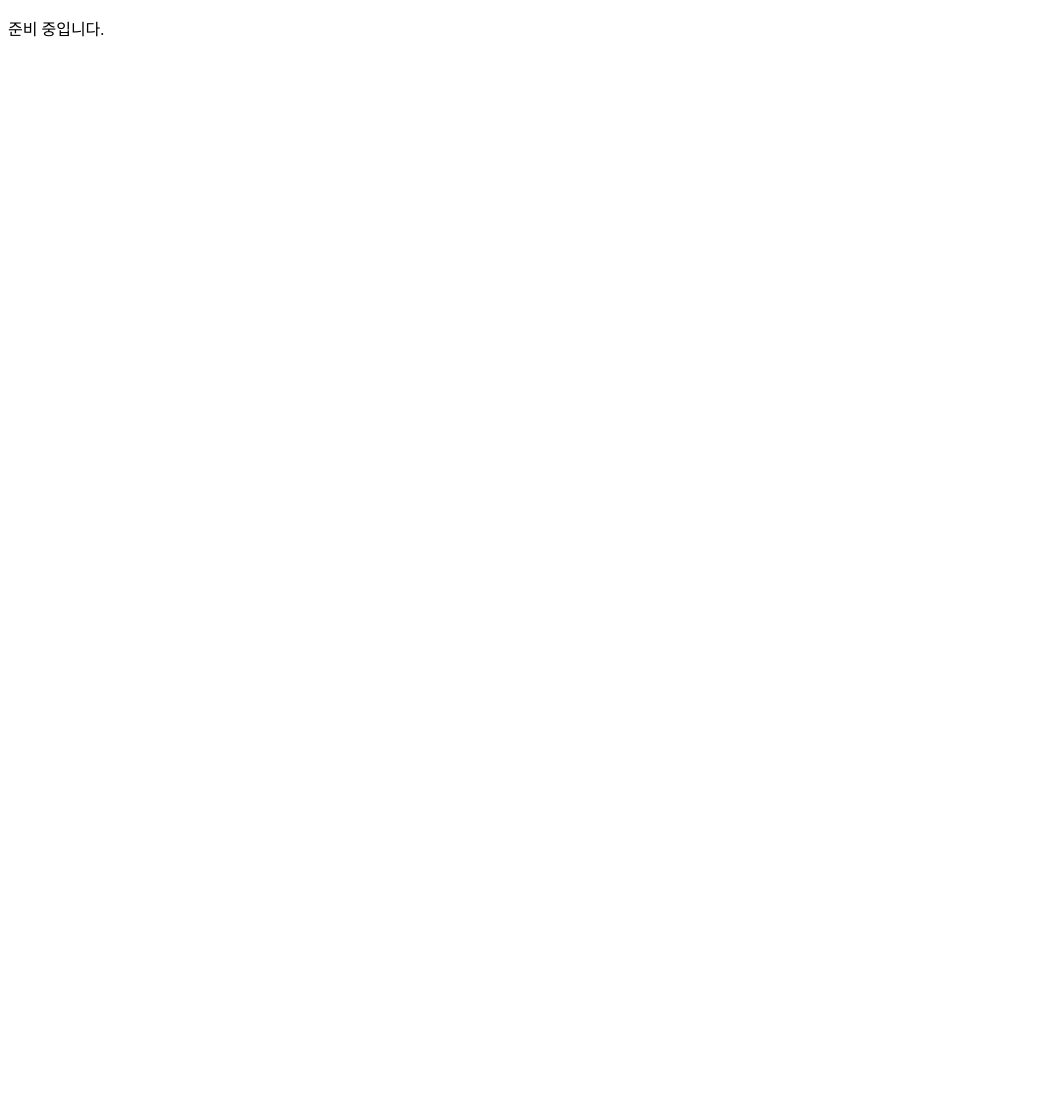
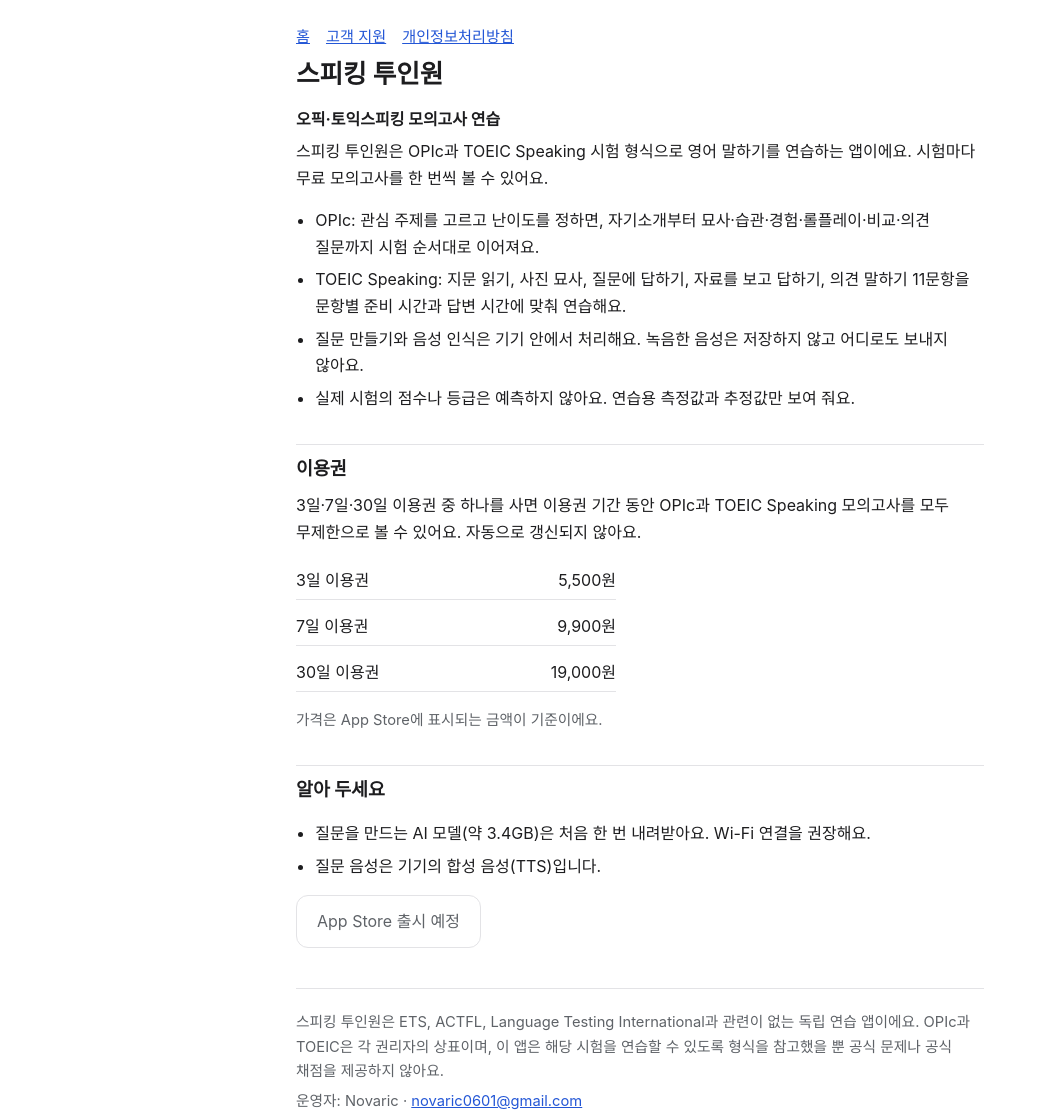
Before and after one commit to psallo/speaking2in1-site, a plain HTML site: page index.html in a window 1280 px wide. Shown: the whole page, without its empty margins (0-1039 px from the left). Before the commit the page ends 800 px from the top, so only its background shows below. Drawn offline with Linux system fonts and the light colour scheme.

Commit message:
Add landing, support and privacy pages
Co-Authored-By: Claude Fable 5.2 <noreply@anthropic.com>

```diff
--- a/index.html
+++ b/index.html
@@ -1,2 +1,61 @@
 <!doctype html>
-<html lang="ko"><head><meta charset="utf-8"><meta name="viewport" content="width=device-width,initial-scale=1"><meta name="robots" content="noindex"><title>준비 중</title></head><body><p>준비 중입니다.</p></body></html>
+<html lang="ko">
+<head>
+<meta charset="utf-8">
+<meta name="viewport" content="width=device-width, initial-scale=1">
+<meta name="color-scheme" content="light dark">
+<title>스피킹 투인원</title>
+<style>
+:root{--bg:#ffffff;--fg:#1d1d1f;--muted:#5f6368;--line:#e3e3e6;--accent:#2457d6;}
+@media (prefers-color-scheme:dark){:root{--bg:#111214;--fg:#ececf0;--muted:#a3a7ae;--line:#2c2e33;--accent:#7aa2ff;}}
+*{box-sizing:border-box}
+html{-webkit-text-size-adjust:100%}
+body{margin:0;background:var(--bg);color:var(--fg);font:16px/1.65 -apple-system,BlinkMacSystemFont,"Apple SD Gothic Neo","Malgun Gothic","Noto Sans KR",sans-serif;word-break:keep-all;overflow-wrap:anywhere}
+main{max-width:720px;margin:0 auto;padding:24px 16px 48px}
+h1{font-size:1.6rem;line-height:1.3;margin:.2em 0 .6em}
+h2{font-size:1.15rem;margin:1.8em 0 .5em;padding-top:.4em;border-top:1px solid var(--line)}
+p,li{margin:.4em 0}
+ul{padding-left:1.2em}
+a{color:var(--accent)}
+.muted{color:var(--muted);font-size:.92rem}
+nav{display:flex;gap:16px;flex-wrap:wrap;font-size:.95rem;margin-bottom:8px}
+footer{margin-top:40px;padding-top:16px;border-top:1px solid var(--line)}
+.q{font-weight:700;margin-top:1.2em}
+.btn{display:inline-block;padding:12px 20px;border-radius:12px;border:1px solid var(--line);color:var(--muted);text-decoration:none}
+.prices{list-style:none;padding:0}
+.prices li{display:flex;justify-content:space-between;max-width:320px;border-bottom:1px solid var(--line);padding:6px 0}
+</style>
+</head>
+<body>
+<main>
+<nav><a href="./">홈</a><a href="support/">고객 지원</a><a href="privacy/">개인정보처리방침</a></nav>
+<h1>스피킹 투인원</h1>
+<p><strong>오픽·토익스피킹 모의고사 연습</strong></p>
+<p>스피킹 투인원은 OPIc과 TOEIC Speaking 시험 형식으로 영어 말하기를 연습하는 앱이에요. 시험마다 무료 모의고사를 한 번씩 볼 수 있어요.</p>
+<ul>
+<li>OPIc: 관심 주제를 고르고 난이도를 정하면, 자기소개부터 묘사·습관·경험·롤플레이·비교·의견 질문까지 시험 순서대로 이어져요.</li>
+<li>TOEIC Speaking: 지문 읽기, 사진 묘사, 질문에 답하기, 자료를 보고 답하기, 의견 말하기 11문항을 문항별 준비 시간과 답변 시간에 맞춰 연습해요.</li>
+<li>질문 만들기와 음성 인식은 기기 안에서 처리해요. 녹음한 음성은 저장하지 않고 어디로도 보내지 않아요.</li>
+<li>실제 시험의 점수나 등급은 예측하지 않아요. 연습용 측정값과 추정값만 보여 줘요.</li>
+</ul>
+
+<h2>이용권</h2>
+<p>3일·7일·30일 이용권 중 하나를 사면 이용권 기간 동안 OPIc과 TOEIC Speaking 모의고사를 모두 무제한으로 볼 수 있어요. 자동으로 갱신되지 않아요.</p>
+<ul class="prices">
+<li><span>3일 이용권</span><span>5,500원</span></li>
+<li><span>7일 이용권</span><span>9,900원</span></li>
+<li><span>30일 이용권</span><span>19,000원</span></li>
+</ul>
+<p class="muted">가격은 App Store에 표시되는 금액이 기준이에요.</p>
+
+<h2>알아 두세요</h2>
+<ul>
+<li>질문을 만드는 AI 모델(약 3.4GB)은 처음 한 번 내려받아요. Wi-Fi 연결을 권장해요.</li>
+<li>질문 음성은 기기의 합성 음성(TTS)입니다.</li>
+</ul>
+
+<p><span class="btn" aria-disabled="true">App Store 출시 예정</span></p>
+<footer><p class="muted">스피킹 투인원은 ETS, ACTFL, Language Testing International과 관련이 없는 독립 연습 앱이에요. OPIc과 TOEIC은 각 권리자의 상표이며, 이 앱은 해당 시험을 연습할 수 있도록 형식을 참고했을 뿐 공식 문제나 공식 채점을 제공하지 않아요.</p><p class="muted">운영자: Novaric · <a href="mailto:novaric0601@gmail.com">novaric0601@gmail.com</a></p></footer>
+</main>
+</body>
+</html>
```
Also changed, not shown: privacy/index.html (added, +76 -0 lines), support/index.html (added, +60 -0 lines).
